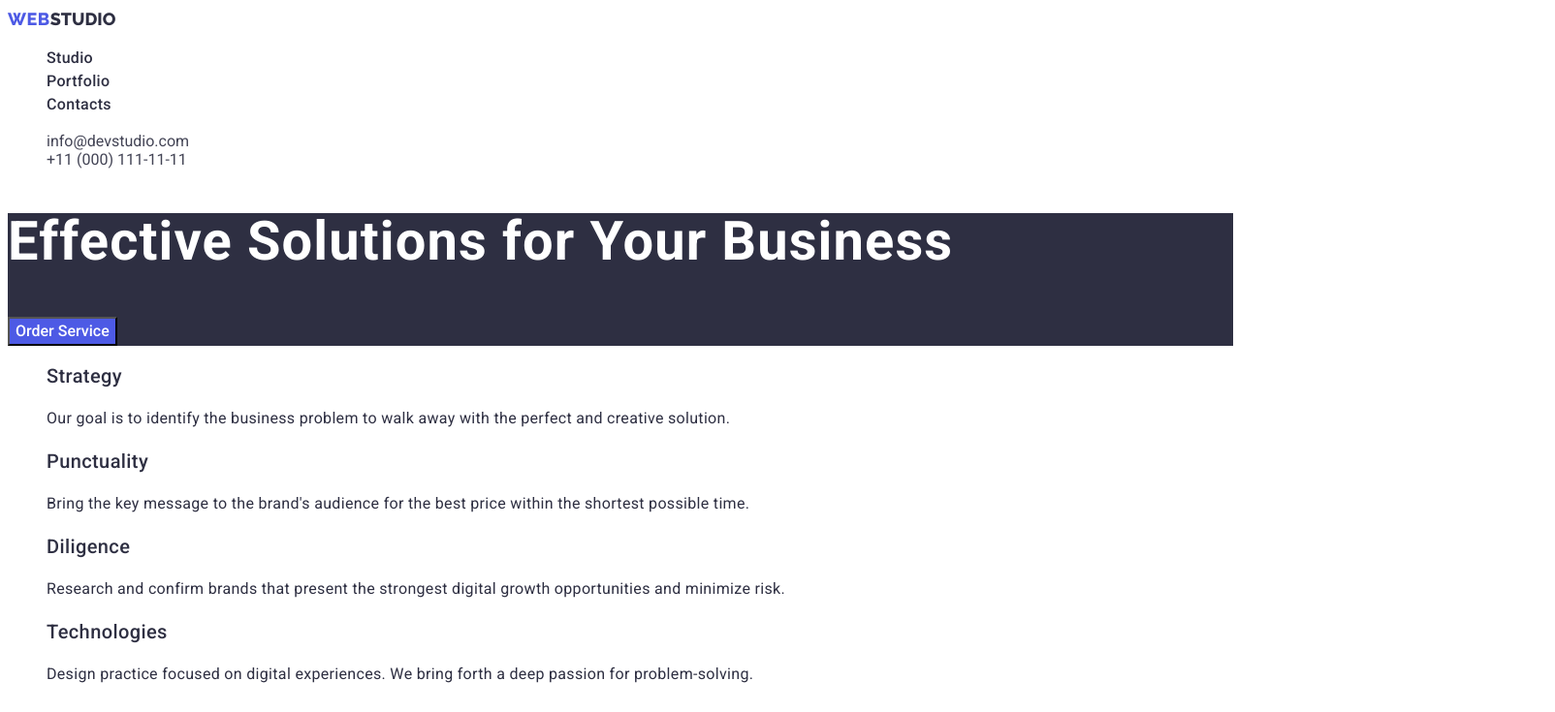
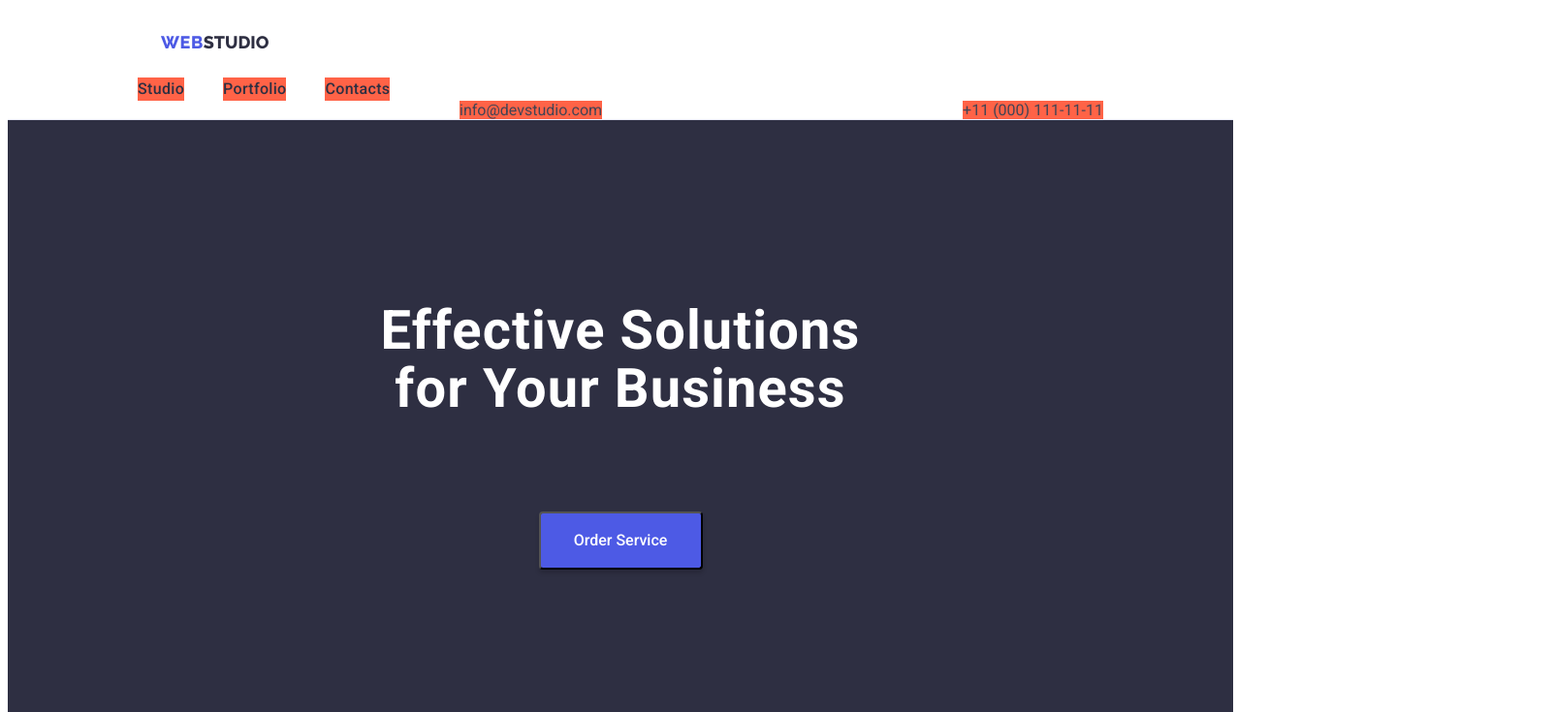
Before and after one commit to amigo-js/goit-markup-hw-03, a plain HTML site: page index.html in a window 1280 px wide. Shown: the top 735 px of the page at 97% size, 1604 px wide, since content can reach past the window. Drawn offline with Linux system fonts and the light colour scheme.

Commit message:
Added CSS for home task 3

```diff
--- a/css/styles.css
+++ b/css/styles.css
@@ -19,6 +19,29 @@ body {
   --light-color: #f4f4fd;
   --dark-light-color: #e7e9fc;
 }
+h1,
+h2,
+h3,
+h4,
+h5,
+h6,
+p {
+  margin: 0;
+}
+
+ul {
+  margin: 0;
+  padding-left: 0;
+}
+img {
+  display: block;
+}
+.container {
+  max-width: 1158px;
+  padding: 0 15px;
+  margin: 0 auto;
+}
+
 /* --------------------- index.html file ------------- */
 
 /* --------------------- HEADER ------------- section */
@@ -28,9 +51,29 @@ body {
 /* светлый:  color: #E7E9FC;*/
 /* контакт цвет: color: #434455; */
 /* акцент */
+/* .header {
+  width: 1440;
+} */
 
 .header {
   background-color: var(--main-white-color);
+  display: flex;
+  box-sizing: border-box;
+
+  background: #ffffff;
+  border-bottom: 1px solid #e7e9fc;
+  /* text-align: center;
+  align-items: center; */
+}
+/* .header-container {
+  display: flex;
+  align-items: center;
+
+} */
+.header-navigation {
+  /* display: flex;
+  align-items: center;
+  margin-right: auto; */
 }
 
 .header-logo {
@@ -41,6 +84,21 @@ body {
   font-size: 18px;
   line-height: 1.33;
   text-decoration: none;
+
+  /* margin-right: 156px; */
+  flex-direction: row;
+  align-items: flex-start;
+  display: flex;
+  flex-direction: row;
+  align-items: flex-start;
+  padding: 24px;
+
+  /* position: absolute; */
+  width: 115px;
+  height: 24px;
+  left: 156px;
+  top: 24px;
+  margin-right: 76px;
 }
 .header-logo-web-text {
   font-family: var(--font-family-raleway);
@@ -50,6 +108,7 @@ body {
   letter-spacing: 0.03em;
   text-transform: uppercase;
   color: var(--logo-and-btn-color);
+
 }
 .header-list {
   font-weight: 500;
@@ -57,6 +116,8 @@ body {
   line-height: 1.5;
   letter-spacing: 0.02em;
   color: var(--main-dark-color);
+  display: flex;
+  align-items: center;
 }
 
 .header-link {
@@ -66,8 +127,46 @@ body {
 .header-link:focus {
   color: var(--focus-and-hover-color);
 }
-.contacts-address {
+.header-item {
+  background-color: tomato;
+  display: flex;
+flex-direction: row;
+align-items: flex-start;
+padding: 0px;
+gap: 40px;
+  margin-right: 40px;
+
+}
+.header-item:last-child {
+  margin-right: 0;
+}
+
+.contacts {
   font-style: normal;
+}
+/* .contacts .container {
+  display: flex;
+  width: 832px;
+  height: 72px;
+  left: 0px;
+  top: 0px;
+} */
+.contacts-list {
+  display: flex;
+  justify-content: flex-end;
+  text-align: center;
+  align-items: center;
+}
+.contact-item {
+  background-color: tomato;
+  margin-right: 40px;
+  margin-left: 332px;
+  /* left: 940px; */
+  top: 24px;
+  margin-right: 40px;
+}
+.contact-item:last-child {
+  margin-right: 0;
 }
 .contact-link {
   color: var(--dark-color);
@@ -81,12 +180,37 @@ body {
 
 .main {
   background-color: var(--main-dark-color);
+  align-items: center;
+  padding-top: 188px;
+  padding-bottom: 188px;
+  margin-bottom: 120px;
+  text-align: center;
 }
 .main-header {
   font-size: 56px;
   line-height: 1.07;
   letter-spacing: 0.02em;
   color: var(--main-white-color);
+
+
+  /* position: absolute; */
+  /* width: 494px;
+  height: 120px;
+  left: 473px;
+  top: 260px;
+  margin-top: 168px;
+  margin-right: 473px;
+  margin-left: 473px; */
+  margin-bottom: 48px;
+  /* display: flex; */
+  /* margin: 0 auto; */
+  /* align-items: center; */
+  max-width: 500px;
+  text-align: center;
+  padding-bottom: 48px;
+  margin-left: auto;
+  margin-right: auto;
+
 }
 .main-btn {
   font-family: inherit;
@@ -95,7 +219,34 @@ body {
   font-weight: 500;
   font-size: 16px;
   line-height: var(--main-line-height);
+  box-shadow: 0px 4px 4px rgba(0, 0, 0, 0.15);
+  border-radius: 4px;
+  /* width: 169px; */
   cursor: pointer;
+  /* display: flex; */
+  /* flex-direction: row;
+  align-items: flex-start;
+  padding: 16px 32px;
+  gap: 10px;
+  align-items: center;
+  letter-spacing: 0.04em; */
+
+  /* margin-top: 356px;
+  margin-left: 636px;
+  margin-right: 635px; */
+  /* margin-bottom: 308px; */
+
+  /* display: inline-block; */
+  display: block;
+    flex-direction: row;
+    align-items: flex-start;
+    padding-top: 16px;
+    padding-bottom: 16px;
+    margin-left: auto;
+    margin-right: auto;
+    min-width: 169px;
+    min-height: 56px;
+    /* gap: 10px; */
 }
 .main-btn:focus,
 .main-btn:hover {
@@ -110,19 +261,26 @@ body {
   margin: -1px;
   border: 0;
   padding: 0;
-
   white-space: nowrap;
   clip-path: inset(100%);
   clip: rect(0 0 0 0);
   overflow: hidden;
 }
 
+.attitudes-list {
+  display: flex;
+}
+.attitudes-item {
+  margin-right: 24px;
+  width: calc(100% / 4);
+}
 .attitudes-item-title {
   font-weight: 500;
   font-size: 20px;
   line-height: 1.2;
   letter-spacing: 0.02em;
   color: var(--main-dark-color);
+  margin-bottom: 8px;
 }
 
 .attitudes-item-text {
@@ -130,9 +288,13 @@ body {
   line-height: 1.5;
   letter-spacing: 0.02em;
   color: var(--main-dark-color);
+  margin-bottom: 120px;
 }
 
 /* ---------------------- PRODUCTS ------------- section */
+
+.products {
+}
 
 .products-header {
   font-size: 36px;
@@ -140,23 +302,43 @@ body {
   letter-spacing: 0.02em;
   text-transform: capitalize;
   color: var(--main-dark-color);
+  margin-bottom: 72px;
 }
-
+.products-list {
+  display: flex;
+}
+.products-item {
+  display: flex;
+  flex-direction: column;
+  align-items: flex-start;
+  margin-bottom: 240px;
+  margin-right: 24px;
+}
+.products-item:nth-last-child() {
+  margin-right: 0;
+}
 /* ----------------------- TEAM ------------------- section */
 
 .team {
   background: var(--light-color);
 }
+
 .team-header {
   font-size: 36px;
   line-height: 1.11;
   letter-spacing: 0.02em;
   text-transform: capitalize;
   color: var(--main-dark-color);
+  margin-bottom: 72px;
 }
-
+.team-list {
+  display: flex;
+}
 .team-item {
   background-color: var(--main-white-color);
+  display: flex;
+  margin-right: 24px;
+  margin-bottom: 120px;
 }
 .team-item-header {
   font-weight: 500;
@@ -170,6 +352,28 @@ body {
   line-height: 1.5;
   letter-spacing: 0.02em;
   color: var(--main-dark-color);
+}
+
+.photo-caption {
+  /* position: absolute; */
+  bottom: 0;
+  /* background-color: rgba(0, 0, 0, 0.5); */
+  width: 100%;
+  padding: 10px;
+  /* color: #fff; */
+  text-align: center;
+  transition: bottom 0.5s ease;
+  margin-left: 10px;
+}
+.photo-caption h3 {
+  margin: 0;
+  /* font-size: 1.2em;
+  font-weight: bold; */
+}
+
+.photo-caption p {
+  margin: 5px 0 0 0;
+  /* font-size: 0.9em; */
 }
 
 /* ----------------------- FOOTER ------------------- section */
--- a/index.html
+++ b/index.html
@@ -15,6 +15,7 @@
   </head>
   <body>
     <header class="header">
+      <div class="container">
         <nav class="header-navigation">
           <a href="./index.html" class="header-logo">
             <span class="header-logo-web-text">Web</span>Studio</a
@@ -31,34 +32,38 @@
             </li>
           </ul>
         </nav>
-      <address class="contacts-address">
+        <address class="contacts">
           <ul class="contacts-list list">
-          <li class="contact-items">
+            <li class="contact-item">
               <a href="mailto:info@devstudio.com" class="contact-link link"
                 >info@devstudio.com</a
               >
             </li>
-          <li class="contact-items">
+            <li class="contact-item">
               <a href="tel:+110001111111" class="contact-link link"
                 >+11 (000) 111-11-11</a
               >
             </li>
           </ul>
         </address>
+      </div>
     </header>
     <main>
       <section class="main">
+        <div class="container">
           <h1 class="main-header">Effective Solutions for Your Business</h1>
           <button class="main-btn" type="button">Order Service</button>
+        </div>
       </section>
       <section class="attitudes">
+        <div class="container">
           <h2 class="visually-hidden">Company list of attitudes</h2>
           <ul class="attitudes-list list">
             <li class="attitudes-item">
               <h3 class="attitudes-item-title title">Strategy</h3>
               <p class="attitudes-item-text">
-              Our goal is to identify the business problem to walk away with the
-              perfect and creative solution.
+                Our goal is to identify the business problem to walk away with
+                the perfect and creative solution.
               </p>
             </li>
             <li class="attitudes-item">
@@ -83,12 +88,19 @@
               </p>
             </li>
           </ul>
+        </div>
       </section>
       <section class="products">
+        <div class="container">
           <h2 class="products-header">What are we doing</h2>
           <ul class="products-list list">
             <li class="products-item">
-            <img src="./images/i-mac.jpg" alt="iMac" width="360" height="300" />
+              <img
+                src="./images/i-mac.jpg"
+                alt="iMac"
+                width="360"
+                height="300"
+              />
             </li>
             <li class="products-item">
               <img
@@ -107,8 +119,10 @@
               />
             </li>
           </ul>
+        </div>
       </section>
       <section class="team">
+        <div class="container">
           <h2 class="team-header">Our Team</h2>
           <ul class="team-list list">
             <li class="team-item">
@@ -118,8 +132,10 @@
                 width="264"
                 height="260"
               />
+            <div class="photo-caption">
                 <h3 class="team-item-header">Mark Guerrero</h3>
                 <p class="team-item-text">Product Designer</p>
+            </div>
             </li>
             <li class="team-item">
               <img
@@ -128,8 +144,10 @@
                 width="264"
                 height="260"
               />
+              <div class="photo-caption">
                 <h3 class="team-item-header">Tom Ford</h3>
                 <p class="team-item-text">Frontend Developer</p>
+              </div>
             </li>
             <li class="team-item">
               <img
@@ -138,8 +156,10 @@
                 width="264"
                 height="260"
               />
+              <div class="photo-caption">
                 <h3 class="team-item-header">Camila Garcia</h3>
                 <p class="team-item-text">Marketing</p>
+              </div>
             </li>
             <li class="team-item">
               <img
@@ -148,13 +168,17 @@
                 width="264"
                 height="260"
               />
+           <div class="photo-caption">
                 <h3 class="team-item-header">Daniel Wilson</h3>
                 <p class="team-item-text">UI Designer</p>
+           </div>
             </li>
           </ul>
+        </div>
       </section>
     </main>
     <footer class="footer">
+      <div class="container">
         <a href="./index.html" class="footer-logo"
           ><span class="footer-logo-web-text">Web</span>Studio</a
         >
@@ -162,6 +186,7 @@
           Increase the flow of customers and sales for your business with digital
           marketing & growth solutions.
         </p>
+      </div>
     </footer>
   </body>
 </html>
```
Also changed, not shown: portfolio.html (+2 -2 lines). Lines whose indentation alone changed are shown as unchanged.
